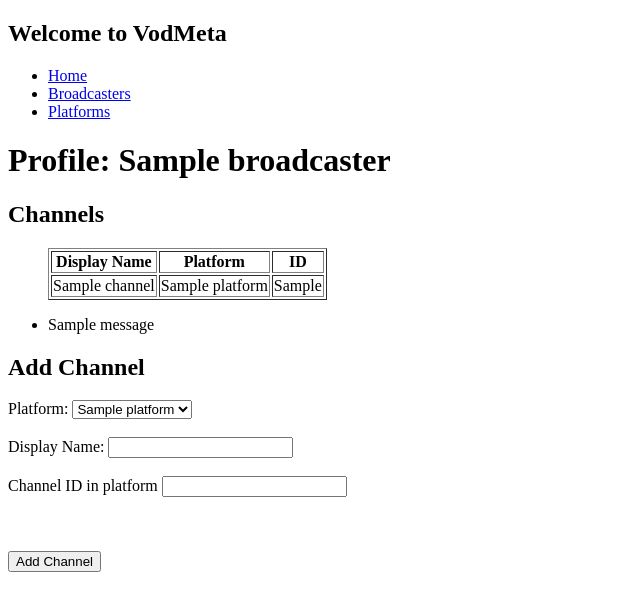
After one commit to hauskens/YappR, a Flask app: page /broadcaster/edit/1 in a window 1280 px wide. The commit adds this page. Shown: the top 611 px of the page, without its empty margins (0-640 px from the left). Run offline with Flask 3, Linux system fonts and the light colour scheme; tables that the repository leaves empty hold one stand-in row (values such as "Sample post"); one stand-in notice (Sample message) is shown.

Commit message:
broadcaster edit page

```diff
--- a/main.py
+++ b/main.py
@@ -22,7 +22,7 @@ class Platforms(Base):
     __tablename__: str = "platforms"
     id: Mapped[int] = mapped_column(Integer, primary_key=True)
     name: Mapped[str] = mapped_column(String(250), unique=True)
-    url: Mapped[str] = mapped_column(String(1000))
+    url: Mapped[str] = mapped_column(String(1000), unique=True)
 
 
 class VideoType(enum.Enum):
@@ -40,6 +40,7 @@ class Channels(Base):
     broadcaster: Mapped["Broadcaster"] = relationship()
     platform_id: Mapped[int] = mapped_column(ForeignKey("platforms.id"))
     platform: Mapped["Platforms"] = relationship()
+    platform_ref: Mapped[str] = mapped_column(String(), unique=True)
     main_video_type: Mapped[str] = mapped_column(
         Enum(VideoType), default=VideoType.Unknown
     )
@@ -63,6 +64,14 @@ def get_broadcasters() -> Sequence[Broadcaster]:
 
 def get_platforms() -> Sequence[Platforms] | None:
     return db.session.execute(select(Platforms)).scalars().all()
+
+
+def get_broadcaster_channels(broadcaster_id: int) -> Sequence[Channels] | None:
+    return (
+        db.session.execute(select(Channels).filter_by(broadcaster_id=broadcaster_id))
+        .scalars()
+        .all()
+    )
 
 
 db = SQLAlchemy(model_class=Base)
@@ -91,7 +100,7 @@ def platforms():
     return render_template("platforms.html", platforms=platforms)
 
 
-@app.route("/broadcaster_create", methods=["POST"])
+@app.route("/broadcaster/create", methods=["POST"])
 def broadcaster_create():
     name = request.form["name"]
     existing_broadcasters = get_broadcasters()
@@ -108,7 +117,21 @@ def broadcaster_create():
     return redirect(url_for("broadcasters"))
 
 
-@app.route("/platform_create", methods=["POST"])
+@app.route("/broadcaster/edit/<int:id>", methods=["GET"])
+def broadcaster_edit(id: int):
+    broadcaster = (
+        db.session.execute(select(Broadcaster).filter_by(id=id)).scalars().one()
+    )
+    channels = get_broadcaster_channels(id)
+    return render_template(
+        "broadcaster_edit.html",
+        broadcaster=broadcaster,
+        channels=channels,
+        platforms=get_platforms(),
+    )
+
+
+@app.route("/platform/create", methods=["POST"])
 def platform_create():
     name = request.form["name"]
     url = request.form["url"]
@@ -127,6 +150,30 @@ def platform_create():
     return redirect(url_for("platforms"))
 
 
+@app.route("/channel/create", methods=["POST"])
+def channel_create():
+    name = request.form["name"]
+    broadcaster_id = int(request.form["broadcaster_id"])
+    platform_id = int(request.form["platform_id"])
+    platform_ref = request.form["platform_ref"]
+    existing_channels = get_broadcaster_channels(broadcaster_id)
+    db.session.add(
+        Channels(
+            name=name,
+            broadcaster_id=broadcaster_id,
+            platform_id=platform_id,
+            platform_ref=platform_ref,
+        )
+    )
+    db.session.commit()
+    return render_template(
+        "broadcaster_edit.html",
+        broadcaster=broadcaster_id,
+        channels=existing_channels,
+        platforms=get_platforms(),
+    )
+
+
 # engine = create_engine("sqlite+pysqlite:///:memory:", echo=True)
 
 if __name__ == "__main__":
--- /dev/null
+++ b/templates/broadcaster_edit.html
@@ -0,0 +1,48 @@
+{% extends 'base.html' %} {% block body %}
+<h1>Profile: {{ broadcaster.name }}</h1>
+<h2>Channels</h2>
+<ul>
+  <table border="1">
+    <tr>
+      <th>Display Name</th>
+      <th>Platform</th>
+      <th>ID</th>
+    </tr>
+
+    {% for channel in channels %}
+    <tr>
+      <td>{{ channel.name }}</td>
+      <td>{{ channel.platform.name }}</td>
+      <td>{{ channel.platform_ref }}</td>
+    </tr>
+    {% endfor %}
+  </table>
+</ul>
+{% with messages = get_flashed_messages() %} {% if messages %}
+<ul>
+  {% for message in messages %}
+  <li>{{ message }}</li>
+  {% endfor %}
+</ul>
+{% endif %} {% endwith %}
+<h2>Add Channel</h2>
+<form action="{{ url_for('channel_create') }}" method="post">
+  <label for="platform_id">Platform:</label>
+  <select id="platform_id" name="platform_id">
+    {% for platform in platforms %}
+    <option value="{{ platform.id }}">{{ platform.name }}</option>
+    {% endfor %}</select
+  ><br /><br />
+  <label for="name">Display Name:</label>
+  <input type="text" id="name" name="name" /><br /><br />
+  <label for="platform_ref">Channel ID in platform</label>
+  <input type="text" id="platform_ref" name="platform_ref" /><br /><br />
+  <input
+    type="hidden"
+    id="broadcaster_id"
+    name="broadcaster_id"
+    value="{{ broadcaster.id }}"
+  /><br /><br />
+  <button type="submit">Add Channel</button>
+</form>
+{% endblock %}
```
Also changed, not shown: templates/broadcasters.html (+6 -1 lines).
